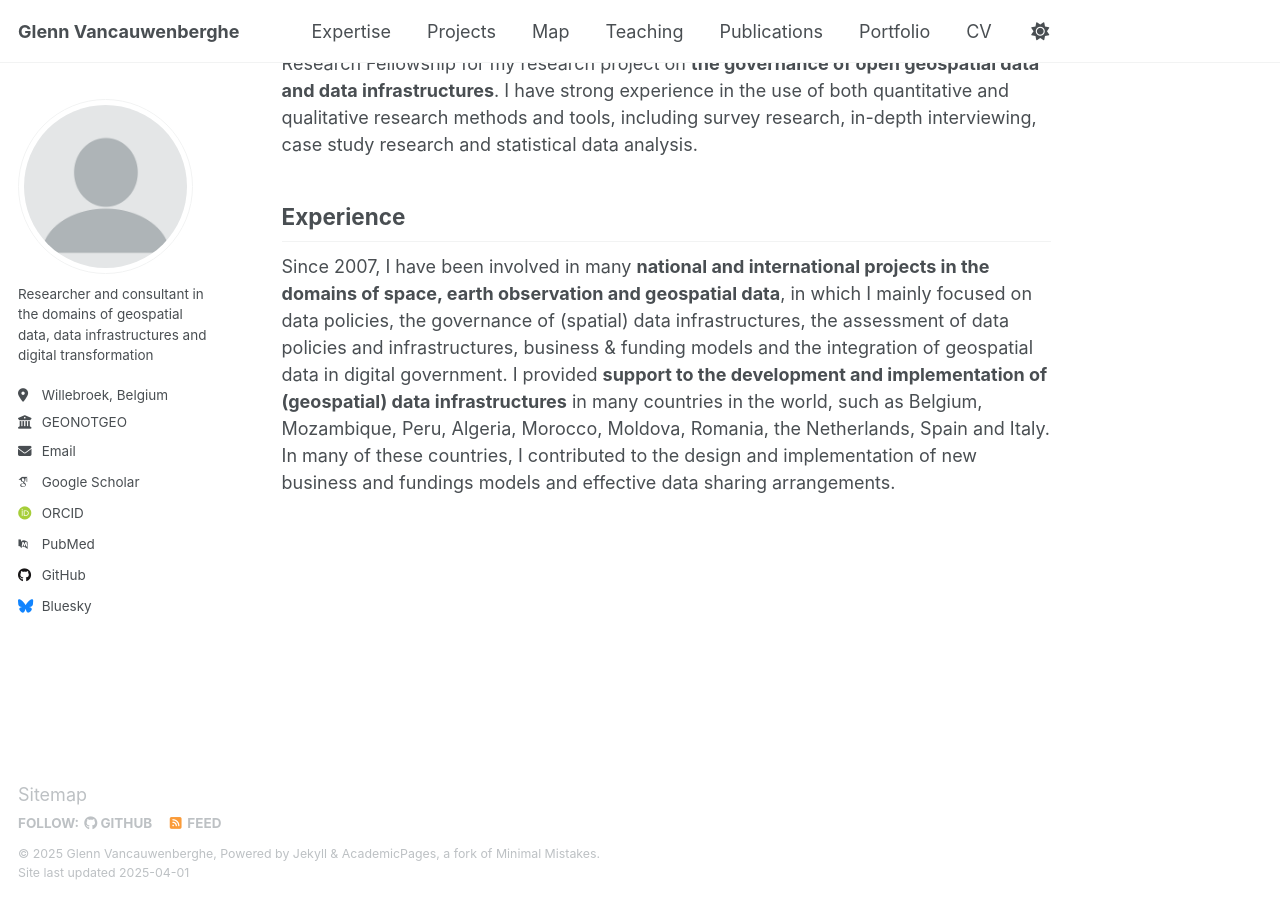
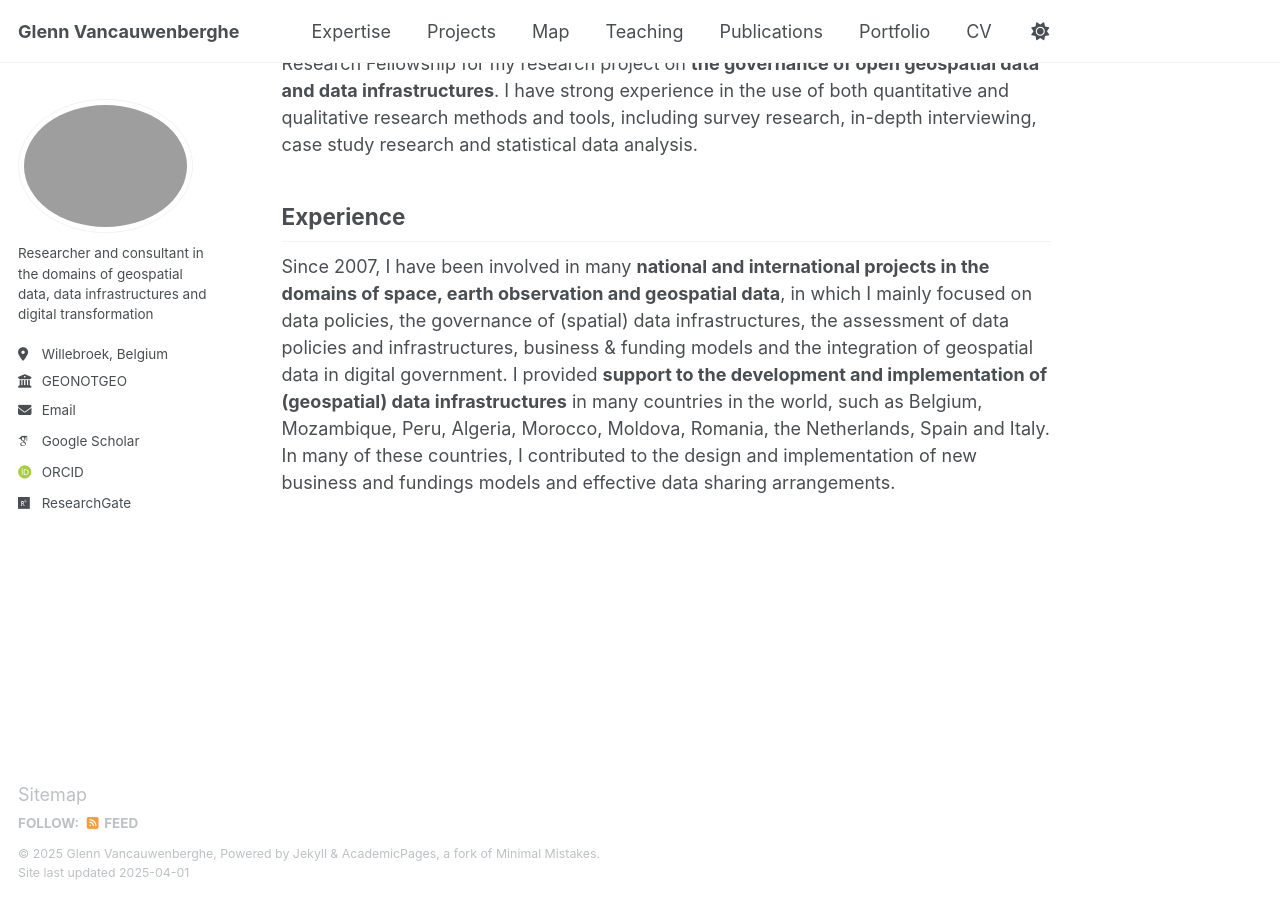
Before and after one commit to GVancauwenberghe/gvancauwenberghe.github.io, a Jekyll site: the page built from _pages/about.md, in a window 1280 px wide and 900 px high, scrolled down 1576 px. Built offline with Jekyll 4.4.1, drawn with Linux system fonts in a browser that asks for light colours; some web fonts are replaced; some of the changed lines change nothing that is shown.

Commit message:
Update _config.yml

```diff
--- a/_config.yml
+++ b/_config.yml
@@ -22,7 +22,7 @@
 #               Additional customization can be done by editing /_includes/author-profile.html
 author:
   # Biographic information
-  avatar           : "profile.png"
+  avatar           : "profile2.png"
   name             : ""
   pronouns         : # example: "she/her"
   bio              : "Researcher and consultant in the domains of geospatial data, data infrastructures and digital transformation"
@@ -33,24 +33,24 @@
 
   # Academic websites
   arxiv            : # URL - Update with the correct link to your profile
-  googlescholar    : "https://scholar.google.com/citations?user=PS_CX0AAAAAJ"
+  googlescholar    : "https://scholar.google.com/citations?user=eUXu5oAAAAAJ"
   impactstory      : # URL
-  orcid            : "http://orcid.org/yourorcidurl"
+  orcid            : "http://orcid.org/0000-0002-9915-9606"
   semantic         : # URL
-  pubmed           : "https://www.ncbi.nlm.nih.gov/pubmed/?term=john+snow"
-  researchgate     : # URL
+  pubmed           : # URL
+  researchgate     : "https://www.researchgate.net/profile/Glenn-Vancauwenberghe"
   scopus           : # URL
 
   # Repositories and software development
   bitbucket        : # Username - Update with your username on the site
   codepen          : # Username
   dribbble         : # Username
-  github           : "academicpages"
+  github           : # Username
   kaggle           : # Username
   stackoverflow    : # User number or user number and name (i.e., use "1" or "1/jeff-atwood")
 
   # Social media
-  bluesky          : "bsky.app" # Replace this with you Bluesky username
+  bluesky          : # Username
   facebook         : # Username
   flickr           : # Username
   foursquare       : # Username
```
